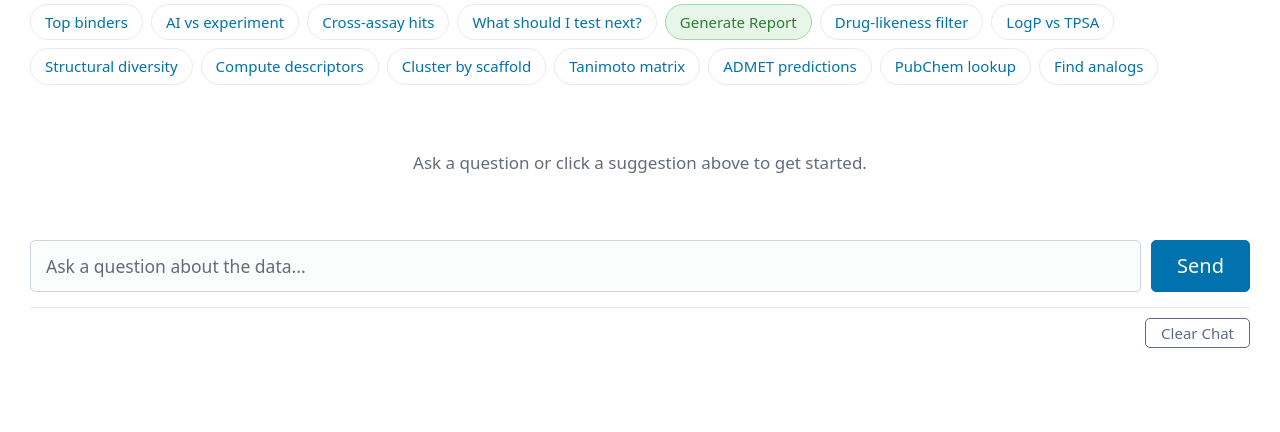
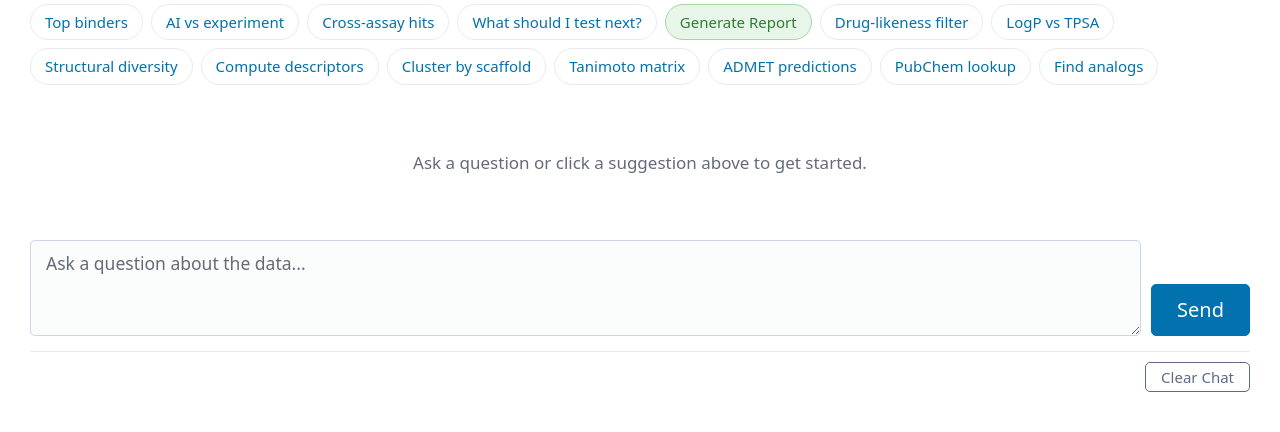
Before and after one commit to rly/t5-assays-app, a FastAPI app: template app/templates/index.html in a window 1280 px wide; the page is wider, and only the part inside the window is pictured. Shown: the part 490-922 px from the top of that part. Before the commit the page ends 838 px from the top of that part, so only its background shows below. Run offline with FastAPI, Linux system fonts and the light colour scheme; the template is opened without the code that fills it, so the values that code supplies are empty; some libraries are stand-ins or nearby versions.

Commit message:
Replace single-line chat input with multi-line textarea
Supports multi-line prompts with vertical resize, scrollbar, and
Enter-to-submit (Shift+Enter for newline).

Co-Authored-By: Claude Opus 4.6 (1M context) <noreply@anthropic.com>

```diff
--- a/app/static/css/style.css
+++ b/app/static/css/style.css
@@ -712,16 +712,20 @@ html, body {
 .chat-input-row {
     display: flex;
     gap: 0.5rem;
-    align-items: stretch;
+    align-items: flex-end;
 }
 
-.chat-input-row input {
+.chat-input-row textarea {
     flex: 1;
     margin-bottom: 0;
     padding: 0.5rem 0.75rem;
     font-size: 0.875rem;
-    height: auto;
-    min-height: 2.5rem;
+    resize: vertical;
+    min-height: 4.5rem;
+    max-height: 12rem;
+    overflow-y: auto;
+    font-family: inherit;
+    line-height: 1.4;
     width: auto;
 }
 
--- a/app/static/js/app.js
+++ b/app/static/js/app.js
@@ -126,6 +126,19 @@ function onDatasetView(datasetKey) {
         });
     }, 50);
 }
+
+// Submit chat on Enter (Shift+Enter for newline)
+document.addEventListener("DOMContentLoaded", function() {
+    const ta = document.getElementById("chat-input");
+    if (ta) {
+        ta.addEventListener("keydown", function(e) {
+            if (e.key === "Enter" && !e.shiftKey) {
+                e.preventDefault();
+                document.getElementById("chat-form").requestSubmit();
+            }
+        });
+    }
+});
 
 // Chat functions
 function onChatSend(event) {
--- a/app/templates/partials/chat.html
+++ b/app/templates/partials/chat.html
@@ -137,8 +137,8 @@
 <form id="chat-form" hx-post="/chat/send" hx-target="#chat-messages" hx-swap="beforeend"
       hx-on::before-request="onChatSend(event)" hx-on::after-request="onChatDone(event)">
     <div class="chat-input-row">
-        <input type="text" id="chat-input" name="message" placeholder="Ask a question about the data..."
-               autocomplete="off" required>
+        <textarea id="chat-input" name="message" placeholder="Ask a question about the data..."
+                  rows="3" autocomplete="off" required></textarea>
         <button type="submit" id="chat-submit-btn">Send</button>
     </div>
 </form>
```
